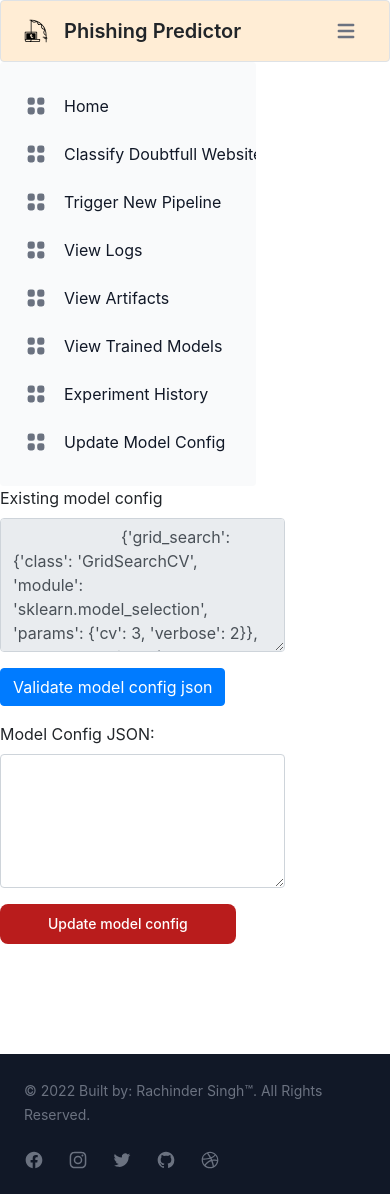
After one commit to Rachinder3/Phishing-Domain-Detection-using-Machine-Learning, a Flask app: page /update_model_config in a window 390 px wide; the page is wider, and only the part inside the window is pictured. The commit adds this page. Run offline with Flask 2, Linux system fonts and the light colour scheme; some libraries are stand-ins or nearby versions.

Commit message:
Update Model Config Front End Done

```diff
--- a/app.py
+++ b/app.py
@@ -13,9 +13,13 @@ import os,sys
 from phishing_domain_detection.util.util import check
 from phishing_domain_detection.entity.phishing_estimator import PhishingEstimator
 from phishing_domain_detection.pipeline.pipeline import Pipeline
-from phishing_domain_detection.constants import EXPERIMENT_DIR_NAME, EXPERIMENT_FILE_NAME
+from phishing_domain_detection.constants import CONFIG_FILE_PATH, EXPERIMENT_DIR_NAME, EXPERIMENT_FILE_NAME
+from phishing_domain_detection.constants import CONFIG_DIR
+from phishing_domain_detection.util.util import write_yaml_file, read_yaml_file
 
 import pandas as pd
+import ast
+
 # initializations
 app = Flask(__name__)
 
@@ -26,6 +30,10 @@ artifacts_folder = "artifacts"
 
 LOG_FOLDER_NAME = "phishing_logs"
 LOG_DIR = os.path.join(ROOT_DIR, LOG_FOLDER_NAME)
+
+MODEL_CONFIG_FILE_PATH = os.path.join(ROOT_DIR, CONFIG_DIR, "model.yaml")
+
+
 
 experiment_file_path = os.path.join(pipeline_folder,artifacts_folder, EXPERIMENT_DIR_NAME, EXPERIMENT_FILE_NAME)
 rows_to_return = 5
@@ -283,6 +291,26 @@ def saved_models(req_path):
         print(exception.error_message)
 
 
+@app.route('/update_model_config', methods=['GET','POST'])
+def update_model_config():
+    try:
+        if request.method == 'POST':
+            model_config = request.form['new_model_config']
+            model_config = model_config.replace("'", '"')
+            model_config = model_config.strip()
+            print(model_config)
+
+            print(type(model_config))
+            model_config = ast.literal_eval(model_config) ## converting dictionary string to dictionary
+
+            write_yaml_file(file_path=MODEL_CONFIG_FILE_PATH, data = model_config)
+
+        model_config = read_yaml_file(file_path=MODEL_CONFIG_FILE_PATH)
+
+        return render_template("update_model_config.html",  result = {"model_config":model_config})
+    except Exception as e:
+        exception = Phishing_Exception(e,sys)
+        print(exception.error_message)
 
 
 
--- a/config/model.yaml
+++ b/config/model.yaml
@@ -14,20 +14,18 @@ model_selection:
       fit_intercept:
       - true
       - false
-
   module_1:
     class: RandomForestClassifier
     module: sklearn.ensemble
     params:
-      n_estimators: 500
       max_features: log2
       min_samples_split: 6
+      n_estimators: 500
     search_param_grid:
       n_estimators:
       - 10
       - 100
       - 200
-
   module_2:
     class: XGBRFClassifier
     module: xgboost
--- a/templates/base.html
+++ b/templates/base.html
@@ -111,7 +111,7 @@
                         </a>
                     </li>
                     <li>
-                        <a href="#" class="flex items-center p-2 text-base font-normal text-gray-900 rounded-lg dark:text-white hover:bg-gray-100 dark:hover:bg-gray-700">
+                        <a href="/update_model_config" class="flex items-center p-2 text-base font-normal text-gray-900 rounded-lg dark:text-white hover:bg-gray-100 dark:hover:bg-gray-700">
                             <svg aria-hidden="true" class="flex-shrink-0 w-6 h-6 text-gray-500 transition duration-75 dark:text-gray-400 group-hover:text-gray-900 dark:group-hover:text-white" fill="currentColor" viewBox="0 0 20 20" xmlns="http://www.w3.org/2000/svg"><path d="M5 3a2 2 0 00-2 2v2a2 2 0 002 2h2a2 2 0 002-2V5a2 2 0 00-2-2H5zM5 11a2 2 0 00-2 2v2a2 2 0 002 2h2a2 2 0 002-2v-2a2 2 0 00-2-2H5zM11 5a2 2 0 012-2h2a2 2 0 012 2v2a2 2 0 01-2 2h-2a2 2 0 01-2-2V5zM11 13a2 2 0 012-2h2a2 2 0 012 2v2a2 2 0 01-2 2h-2a2 2 0 01-2-2v-2z"></path></svg>
                             <span class="flex-1 ml-3 whitespace-nowrap">Update
                             Model Config</span>
--- /dev/null
+++ b/templates/update_model_config.html
@@ -0,0 +1,42 @@
+{% extends 'base.html' %}
+
+{%block head%}
+
+<title>Update Model Config </title>
+
+{%endblock%}
+
+
+
+{%block body%}
+    <div class="row">
+        <div class="col-md-12 " style="margin-bottom:20px;height:500px;overflow:scroll">
+            <form method="post">
+                <div class="mb-3">
+                    <label for="exampleFormControlTextarea1" class="form-label">Existing model config</label>
+                    <textarea class="form-control" id="exampleFormControlTextarea1" rows="5"  readonly>
+                        {{ result['model_config'] }}
+                    </textarea>
+                </div>
+
+                <div class="mb-3">
+                    <a href="https://jsonformatter.curiousconcept.com/#" class="btn btn-primary" target="_blank">Validate model config json</a>
+                </div>
+
+                <div class="mb-3">
+                    <label for="exampleFormControlTextarea2" class="form-label">Model Config JSON:</label>
+                    <textarea class="form-control" name="new_model_config" id="exampleFormControlTextarea2" rows="5"></textarea>
+                </div>
+
+
+                <div class="mb-3">
+                    <input type="submit" class="focus:outline-none text-white bg-red-700 hover:bg-red-800 focus:ring-4 focus:ring-red-300 font-medium rounded-lg text-sm px-5 py-2.5 mr-2 mb-2 dark:bg-red-600 dark:hover:bg-red-700 dark:focus:ring-red-900"  value="Update model config"/>
+
+                </div>
+            </form>
+
+        </div>
+    </div>
+
+
+{%endblock%}
```
